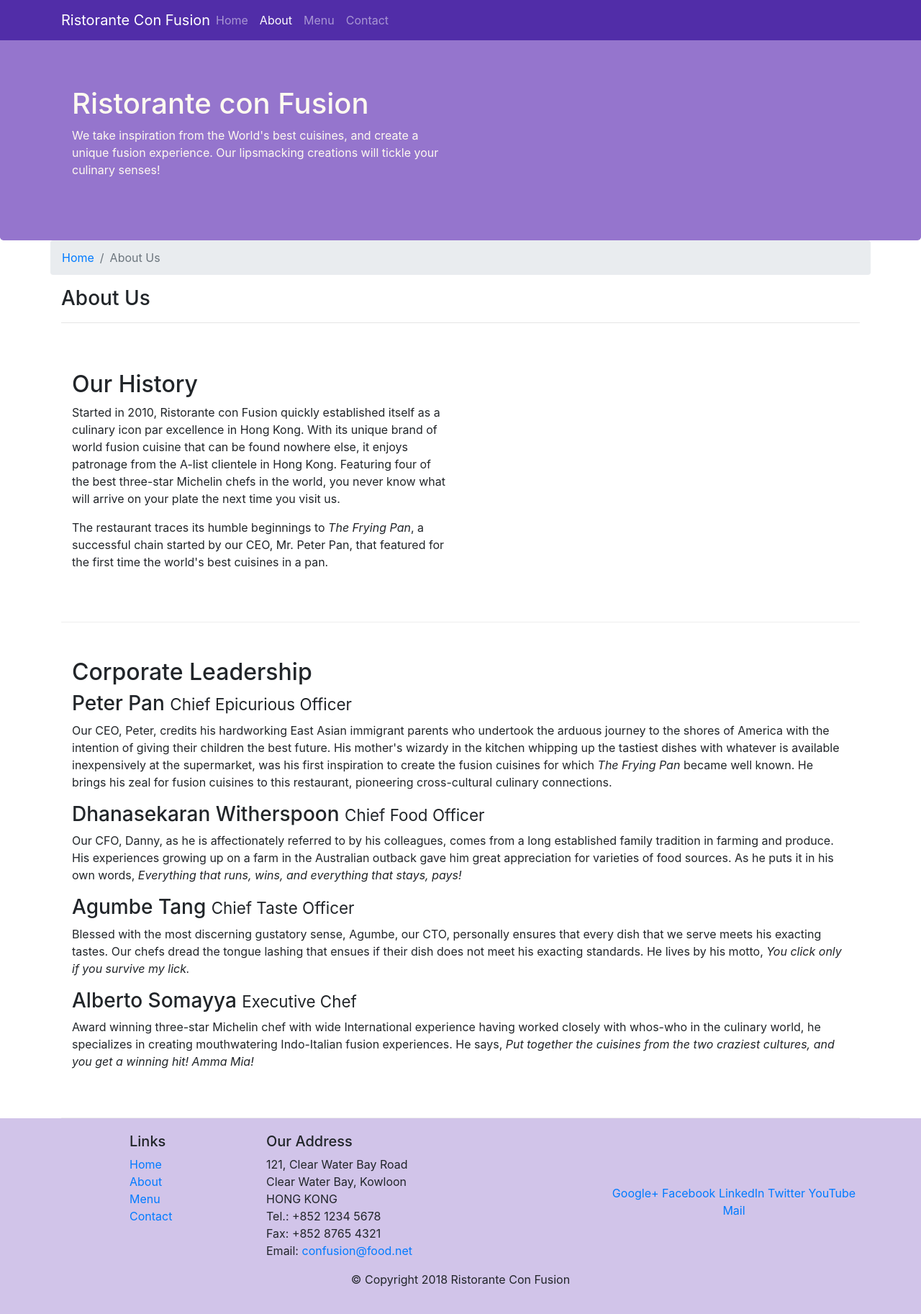
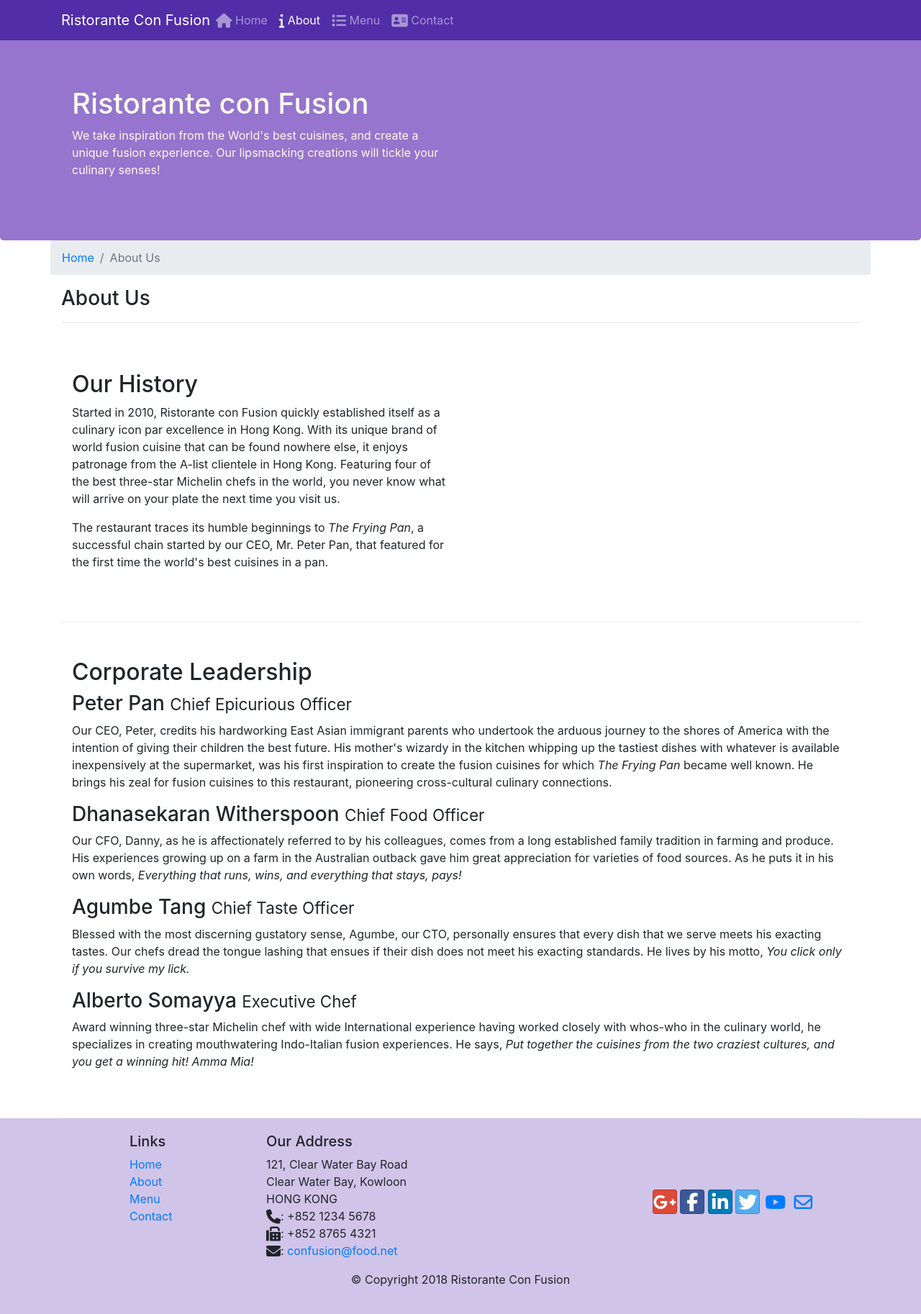
Before and after one commit to aiutegul/conFusion, a website: page aboutus.html in a window 1280 px wide. Shown: the whole page at 72% size. Drawn offline with nearby package versions, Linux system fonts and the light colour scheme.

Commit message:
Icon Fonts

```diff
--- a/aboutus.html
+++ b/aboutus.html
@@ -12,7 +12,11 @@
 
     <!-- Bootstrap CSS -->
     <link rel="stylesheet" href="node_modules/bootstrap/dist/css/bootstrap.min.css">
+    <!--<link rel="stylesheet" href="node-modules/font-awesome/css/font-awesome.min.css">-->
+    <link rel="stylesheet" href="node-modules/bootstrap-social/bootstrap-social.css">
     <link rel="stylesheet" href="css/styles.css">
+
+    <script src="https://use.fontawesome.com/68179fcefa.js"></script>
 
 </head>
 
@@ -25,10 +29,10 @@
             <a class="navbar-brand mr-auto" href="./index.html">Ristorante Con Fusion</a>
             <div class="collapse navbar-collapse" id="Navbar">
                 <ul class="navbar-nav mr-auto">
-                    <li class="nav-item"><a class="nav-link" href="./index.html">Home</a></li>
-                    <li class="nav-item active"><a class="nav-link" href="#">About</a></li>
-                    <li class="nav-item"><a class="nav-link" href="#">Menu</a></li>
-                    <li class="nav-item"><a class="nav-link" href="#">Contact</a></li>
+                    <li class="nav-item"><a class="nav-link" href="./index.html"><span class="fa fa-home fa-lg"></span> Home</a></li>
+                    <li class="nav-item active"><a class="nav-link" href="#"><span class="fa fa-info fa-lg"></span> About</a></li>
+                    <li class="nav-item"><a class="nav-link" href="#"><span class="fa fa-list fa-lg"></span> Menu</a></li>
+                    <li class="nav-item"><a class="nav-link" href="#"><span class="fa fa-address-card fa-lg"></span> Contact</a></li>
                 </ul>
             </div>
         </div>
@@ -123,19 +127,19 @@
                         121, Clear Water Bay Road<br>
                         Clear Water Bay, Kowloon<br>
                         HONG KONG<br>
-                        Tel.: +852 1234 5678<br>
-                        Fax: +852 8765 4321<br>
-                        Email: <a href="mailto:confusion@food.net">confusion@food.net</a>
+                        <i class="fa fa-phone fa-lg"></i>: +852 1234 5678<br>
+                        <i class="fa fa-fax fa-lg"></i>: +852 8765 4321<br>
+                        <i class="fa fa-envelope fa-lg"></i>: <a href="mailto:confusion@food.net">confusion@food.net</a>
                     </address>
                 </div>
                 <div class="col-12 col-sm-4 align-self-center">
                     <div class="text-center">
-                        <a href="http://google.com/+">Google+</a>
-                        <a href="http://www.facebook.com/profile.php?id=">Facebook</a>
-                        <a href="http://www.linkedin.com/in/">LinkedIn</a>
-                        <a href="http://twitter.com/">Twitter</a>
-                        <a href="http://youtube.com/">YouTube</a>
-                        <a href="mailto:">Mail</a>
+                        <a class="btn btn-social-icon btn-google" href="http://google.com/+"><i class="fa fa-google-plus fa-lg"></i></a>
+                        <a class="btn btn-social-icon btn-facebook" href="http://www.facebook.com/profile.php?id="><i class="fa fa-facebook fa-lg"></i></a>
+                        <a class="btn btn-social-icon btn-linkedin" href="http://www.linkedin.com/in/"><i class="fa fa-linkedin fa-lg"></i></a>
+                        <a class="btn btn-social-icon btn-twitter" href="http://twitter.com/"><i class="fa fa-twitter fa-lg"></i></a>
+                        <a class="btn btn-social-icon btn-youtube" href="http://youtube.com/"><i class="fa fa-youtube fa-lg"></i></a>
+                        <a class="btn btn-social-icon" href="mailto:"><i class="fa fa-envelope-o fa-lg"></i></a>
                     </div>
                 </div>
             </div>
--- a/package.json
+++ b/package.json
@@ -15,6 +15,8 @@
   },
   "dependencies": {
     "bootstrap": "^4.0.0",
+    "bootstrap-social": "^5.1.1",
+    "font-awesome": "^4.7.0",
     "jquery": "^3.3.1",
     "popper.js": "^1.12.9"
   }
```
Also changed, not shown: index.html (+17 -13 lines), 1 other file.
